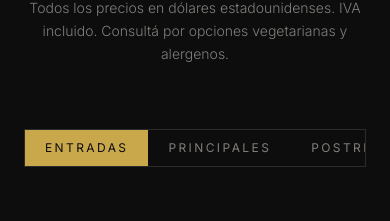
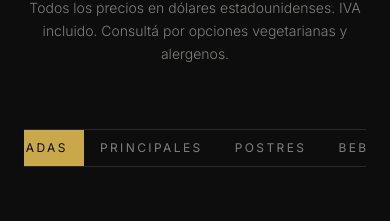
Before and after one commit to pedrolaino/menudigital, a Next.js app: page / in a window 390 px wide. Shown: the part 1072-1293 px from the top of the page. Built offline with nearby package versions, Linux system fonts and the light colour scheme; no server answers; the database is empty; a web font is replaced by a local one.

Commit message:
fix: make menu category tabs horizontally scrollable on mobile

```diff
--- a/src/app/globals.css
+++ b/src/app/globals.css
@@ -54,3 +54,12 @@ body {
 ::-webkit-scrollbar-thumb:hover {
   background: #C9A84C;
 }
+
+.scrollbar-none {
+  -ms-overflow-style: none;
+  scrollbar-width: none;
+}
+
+.scrollbar-none::-webkit-scrollbar {
+  display: none;
+}
--- a/src/components/sections/Menu.tsx
+++ b/src/components/sections/Menu.tsx
@@ -111,14 +111,14 @@ export default function Menu({ dishes }: MenuProps) {
           initial={{ opacity: 0, y: 10 }}
           animate={headerInView ? { opacity: 1, y: 0 } : {}}
           transition={{ duration: 0.5, delay: 0.4 }}
-          className="flex justify-center mb-14"
+          className="flex justify-center mb-14 overflow-x-auto px-1 pb-1 scrollbar-none"
         >
-          <div className="flex border border-[#2a2a2a] overflow-hidden">
+          <div className="flex border border-[#2a2a2a] shrink-0">
             {CATEGORIES.map((cat) => (
               <button
                 key={cat.value}
                 onClick={() => setActiveCategory(cat.value)}
-                className={`px-5 py-2.5 text-xs tracking-[0.2em] uppercase font-[family-name:var(--font-sans)] transition-all duration-300 cursor-pointer ${
+                className={`px-4 md:px-5 py-2.5 text-xs tracking-[0.2em] uppercase font-[family-name:var(--font-sans)] transition-all duration-300 cursor-pointer whitespace-nowrap ${
                   activeCategory === cat.value
                     ? "bg-[#C9A84C] text-[#0d0d0d]"
                     : "text-[#f5f0e8]/50 hover:text-[#f5f0e8] hover:bg-[#1a1a1a]"
```
